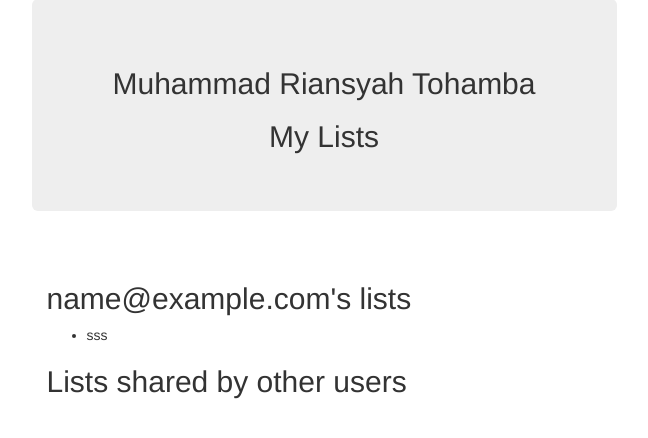
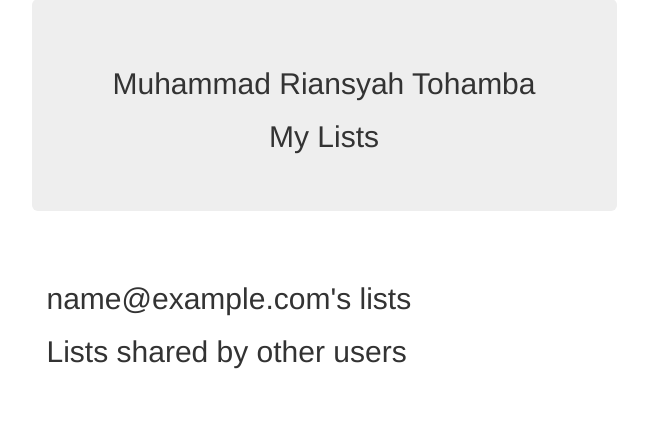
Before and after one commit to RiansyahTohamba/to-do-list, a Django app: the page made by lists/templates/my_lists.html in a window 1280 px wide. Shown: the part 73-511 px from the top of the page, without its empty margins (316-964 px from the left). Run offline with Django 3.2, Linux system fonts and the light colour scheme; tables that the repository leaves empty hold one stand-in row (Sample ...); some libraries are stand-ins or nearby versions.

Commit message:
remove bad debugger

```diff
--- a/lists/templates/my_lists.html
+++ b/lists/templates/my_lists.html
@@ -8,7 +8,6 @@
 <!-- ini tidak dijalankan -->
     <h2>{{ owner.email }}'s lists</h2>
     <ul>
-        <li>sss{{ aku }}</li>
         {% for list in owner.list_set.all %}
             <li><a href="{{ list.get_absolute_url }}">{{ list.name }}</a></li>
         {% endfor %}
```
